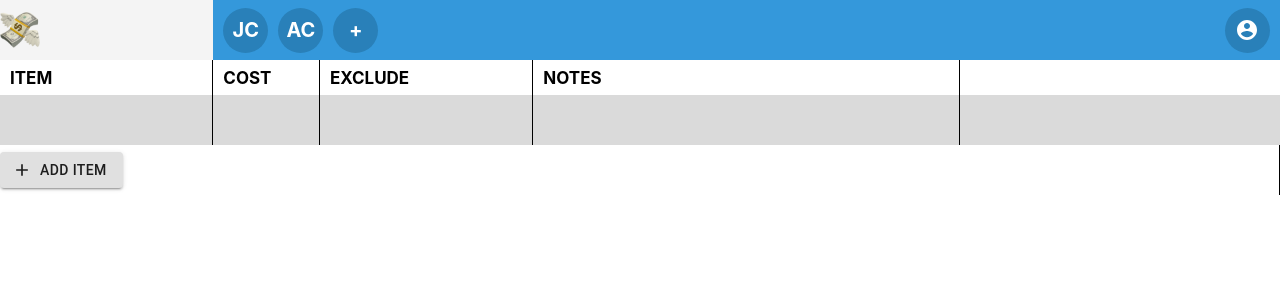
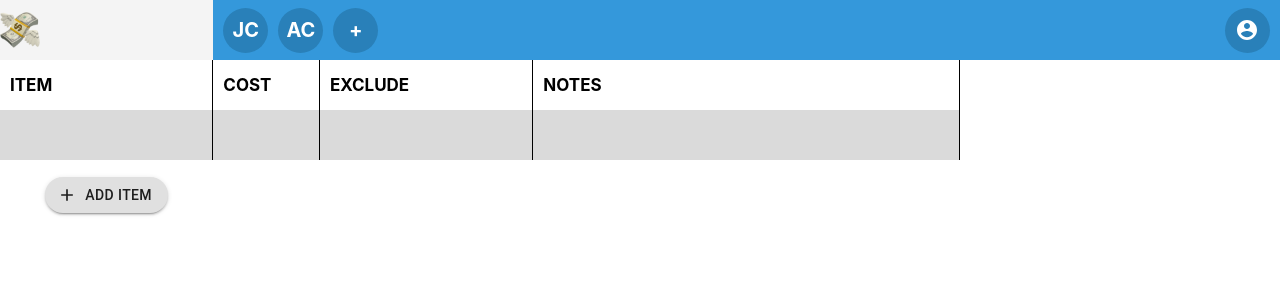
Before and after one commit to jonathanchen7/splitthecost, a React (Create React App) app: page / in a window 1280 px wide. Shown: the top 300 px of the page. Built offline with nearby package versions, Linux system fonts and the light colour scheme.

Commit message:
code cleanup

```diff
--- a/src/components/entries/Entries.tsx
+++ b/src/components/entries/Entries.tsx
@@ -44,10 +44,11 @@ export const Entries: React.FC<Props> = (props) => {
     return (
         <div>
             <EntriesHeader />
-            {entries.map(entry => <Entry id={entry.id} item={entry.item} cost={entry.cost} note={entry.note} /> )}
-            <Grid className="entryItemContainer" container spacing={0}>
-                <Grid item xs={2}>
+            {entries.map(entry => <Entry entry={entry} key={entry.id} /> )}
+            <Grid container spacing={0}>
+                <Grid className="addItemContainer" item xs={2}>
                     <Button
+                    className="addItemButton"
                     variant="contained"
                     color="default"
                     startIcon={<AddIcon />}
--- a/src/components/entries/Entry.tsx
+++ b/src/components/entries/Entry.tsx
@@ -1,45 +1,41 @@
 import * as React from "react";
 import Grid from '@material-ui/core/Grid';
-import { User } from "../header/HeaderUsers";
 import { useState } from "react";
 import { useEffect } from "react";
 import { Input } from "@material-ui/core";
+import { EntryItem } from "./Entries";
 
 interface Props {
-    id: number;
-    item?: string;
-    cost?: string;
-    exclude?: User[] | null;
-    note?: string;
+    entry: EntryItem;
 }
 
-function validCost(input: string): boolean {
+function validateCost(input: string): boolean {
     return input.charAt(input.length - 1) !== '.' || !isNaN(Number(input));
 }
 
-export const Entry: React.FC<Props> = (props) => {
+export const Entry: React.FC<Props> = ({entry}) => {
     const [item, setItem] = useState("");
     const [cost, setCost] = useState("");
     // const [excludedUsers, setExcludedUsers] = useState<User[]>([]);
     const [note, setNote] = useState("");
 
     useEffect(() => {
-        if (props.item && props.cost && props.note !== undefined) {
-            setItem(props.item);
-            setCost(props.cost);
-            setNote(props.note);
+        if (entry.item && entry.cost && entry.note !== undefined) {
+            setItem(entry.item);
+            setCost(entry.cost);
+            setNote(entry.note);
         }
-    }, [props.item, props.cost, props.note]);
+    }, [entry.item, entry.cost, entry.note]);
 
     function updateCost(e: React.ChangeEvent<HTMLInputElement | HTMLTextAreaElement>): void {
-        if (validCost(e.target.value)) {
+        if (validateCost(e.target.value)) {
             setCost(e.target.value);
         }
     }
 
     return (
-        <Grid className={props.id % 2 ? "entry oddId" : "entry evenId"} container spacing={0}>
-            <Grid className="entryItemContainer" item xs={2}>
+        <Grid className="entry" container spacing={0}>
+            <Grid className={entry.id % 2 ? "entryItemContainer oddId" : "entryItemContainer evenId"} item xs={2}>
                 <Input
                     className="entryItem"
                     disableUnderline={true}
@@ -48,7 +44,7 @@ export const Entry: React.FC<Props> = (props) => {
                     onChange={(e) => setItem(e.target.value)}
                 />
             </Grid>
-            <Grid className="entryItemContainer" item xs={1}>
+            <Grid className={entry.id % 2 ? "entryItemContainer oddId" : "entryItemContainer evenId"} item xs={1}>
                 <Input
                     className="entryItem"
                     disableUnderline={true}
@@ -57,10 +53,10 @@ export const Entry: React.FC<Props> = (props) => {
                     onChange={updateCost}
                 />
             </Grid>
-            <Grid className="entryItemContainer" item xs={2}>
+            <Grid className={entry.id % 2 ? "entryItemContainer oddId" : "entryItemContainer evenId"} item xs={2}>
 
             </Grid>
-            <Grid className="entryItemContainer" item xs={4}>
+            <Grid className={entry.id % 2 ? "entryItemContainer oddId" : "entryItemContainer evenId"} item xs={4}>
                 <Input
                     className="entryItem"
                     disableUnderline={true}
--- a/src/components/header/HeaderUsers.tsx
+++ b/src/components/header/HeaderUsers.tsx
@@ -15,7 +15,7 @@ interface Props {
 export const HeaderUsers: React.FC<Props> = (props) => {
     return (
         <div>
-            {props.users.map(user => <HeaderUser user={user} />)}
+            {props.users.map(user => <HeaderUser user={user} key={user.email} />)}
             <AddUser />
         </div>
     );
--- a/src/main.css
+++ b/src/main.css
@@ -94,7 +94,7 @@
 }
 
 .entryHeaderItemContainer {
-  height: 35px;
+  height: 50px;
   border-right: 1px solid black;
   display: -webkit-inline-box;
   display: -ms-inline-flexbox;
@@ -105,7 +105,28 @@
 }
 
 .entryItem {
+  height: 50px;
   margin-left: 10px;
-  font-size: 17px;
+  font-size: 100px;
+}
+
+.addItemContainer {
+  height: 50px;
+  display: -webkit-inline-box;
+  display: -ms-inline-flexbox;
+  display: inline-flex;
+  -webkit-box-align: center;
+      -ms-flex-align: center;
+          align-items: center;
+  -ms-flex-line-pack: center;
+      align-content: center;
+  -webkit-box-pack: center;
+      -ms-flex-pack: center;
+          justify-content: center;
+}
+
+.addItemButton {
+  margin-top: 20px !important;
+  border-radius: 20px !important;
 }
 /*# sourceMappingURL=main.css.map */
--- a/src/main.scss
+++ b/src/main.scss
@@ -50,8 +50,10 @@ $header-height: 60px;
     background-color: #DADADA;
 }
 
+$entry-height: 50px;
+
 .entry {
-    height: 50px;
+    height: $entry-height;
     display: inline-flex;
     align-items: center;
 }
@@ -63,20 +65,34 @@ $header-height: 60px;
 }
 
 .entryItemContainer {
-    height: 50px;
+    height: $entry-height;
     border-right: 1px solid black;
     display: inline-flex;
     align-items: center;
 }
 
 .entryHeaderItemContainer {
-    height: 35px;
+    height: $entry-height;
     border-right: 1px solid black;
     display: inline-flex;
     align-items: center;
 }
 
 .entryItem {
+    height: $entry-height;
     margin-left: 10px;
-    font-size: 17px;
+    font-size: 100px;
 }
+
+.addItemContainer {
+    height: $entry-height;
+    display: inline-flex;
+    align-items: center;
+    align-content: center;
+    justify-content: center;
+}
+
+.addItemButton {
+    margin-top: 20px !important;
+    border-radius: 20px !important;
+}
```
Also changed, not shown: public/manifest.json, 1 other file (tests, documents, lock files or other folders).
